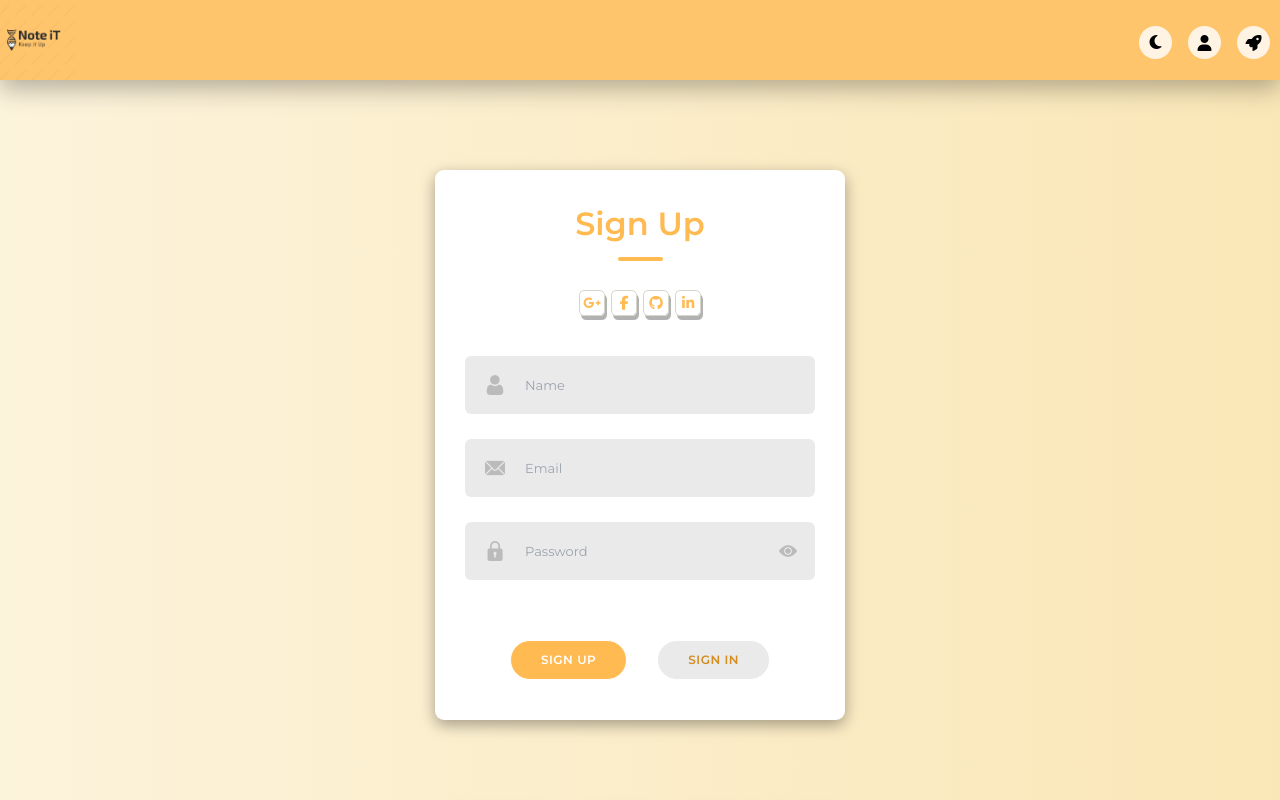
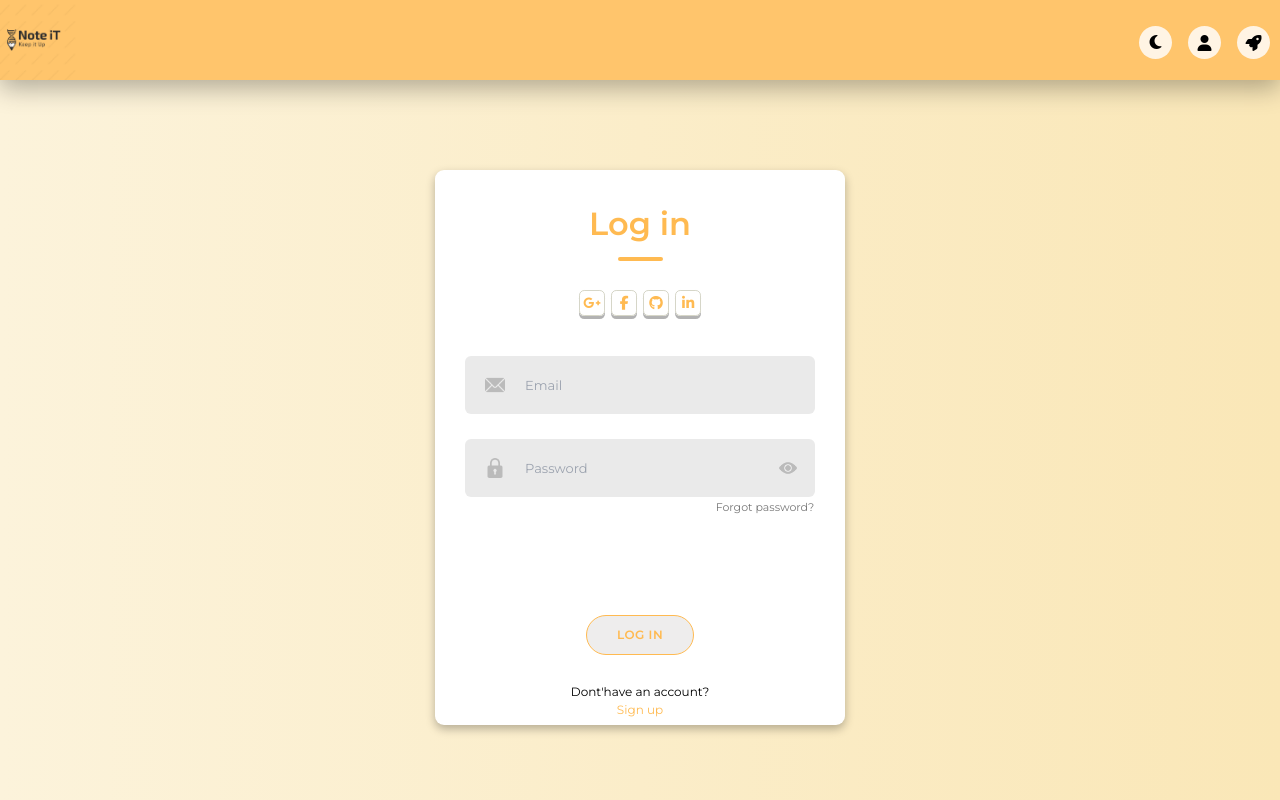
Before and after one commit to bjaneiro90/NoteiT, a React (Vite) app in the folder new front-end/New_NoteApp/: page / in a window 1280 px wide. Shown: the top 800 px of the page. Built offline with nearby package versions, Linux system fonts and the light colour scheme; a web font is replaced by a local one.

Commit message:
sign in/sign up card flip changed done + icons color hover

```diff
--- a/new front-end/New_NoteApp/package.json
+++ b/new front-end/New_NoteApp/package.json
@@ -16,7 +16,8 @@
     "react": "^18.2.0",
     "react-dom": "^18.2.0",
     "react-icons": "^4.12.0",
-    "react-scroll": "^1.9.0"
+    "react-scroll": "^1.9.0",
+    "react-transition-group": "^4.4.5"
   },
   "devDependencies": {
     "@types/react": "^18.2.43",
--- a/new front-end/New_NoteApp/src/App.jsx
+++ b/new front-end/New_NoteApp/src/App.jsx
@@ -6,6 +6,7 @@ import { Navbar } from './components/Navbar'
 import { NoteCard } from './components/NoteCard'
 import { Login } from './components/Login'
 import LoginSignup from './components/LoginSignup'
+import FlippableCard from './components/Flippable-card'
 
 
 
@@ -23,7 +24,7 @@ function App() {
         </div>
         <div className="notes-wrapper">
             {/* <Login/> */}
-            <LoginSignup/>
+            <FlippableCard/>
 
           </div>
 
--- /dev/null
+++ b/new front-end/New_NoteApp/src/assets/css/flippable-card.css
@@ -0,0 +1,5 @@
+.flipabble-card-container {
+    height: 500px;
+    width: 300px;
+    perspective: 1000px;
+}
--- a/new front-end/New_NoteApp/src/assets/css/loginSignup.css
+++ b/new front-end/New_NoteApp/src/assets/css/loginSignup.css
@@ -1,4 +1,11 @@
-
+.card {
+    position: relative;
+    display: flex;
+    left: 50%;
+    top:50%;
+    transform-style: preserve-3d;
+    transition: 1000ms;
+}
 
 
 .container-one {
@@ -8,16 +15,58 @@
     margin-top: 90px;
     background-color: #fff;
     padding-bottom: 30px;
+    padding-left: 30px;
+    padding-right: 30px;
     border-radius: 9px;
-    height: 550px;
-    width: 410px;
-    box-shadow: 0 5px 15px rgba(0, 0, 0, 0.35);
+    height: 555px;
+    width: 412px;
+    box-shadow: 0px 4px 10px rgba(0, 0, 0, 0.28);
+}
+
+.flip-exit {
+    transform: rotateY(0deg)
+}
+
+.flip-exit-active {
+    transform: rotateY(180deg);
+    transition: transform 750ms;
+    transition-timing-function: cubic-bezier(0.57, 0.21, 0.69, 1.25);
+}
+
+.flip-exit-done {
+    transform: rotateY(180deg);
+}
+
+.flip-enter {
+    transform: rotateY(180deg)
+}
+
+.flip-enter-active {
+    transform: rotateY(0deg);
+    transition: transform 750ms;
+    transition-timing-function: cubic-bezier(0.57, 0.21, 0.69, 1.25);
+}
+
+.flip-enter-done {
+    transform: rotateY(0deg);
+
 }
 
 .card-front,
 .card-back {
-    height: 100%;
-    width: 100%;
+    position: absolute;
+    right: 0;
+    left: 0;
+    top: 50%;
+    display: flex;
+    justify-content: center;
+    align-items: center;
+    backface-visibility: hidden;
+    -webkit-backface-visibility: hidden;
+}
+
+.card-back {
+    transform: rotateY(180deg);
 }
 
 .header {
@@ -42,7 +91,7 @@
 }
 
 .social-icons a {
-    box-shadow: 2px 4px 0px rgba(0, 0, 0, 0.3);
+    box-shadow: 0px 3px 0px rgba(0, 0, 0, 0.3);
     border: 1px solid #ccbc;
     border-radius: 20%;
     display: inline-flex;
@@ -52,7 +101,41 @@
     width: 26px;
     height: 26px;
     color: #ffba51;
+    transition: 300ms ease 0ms;
 }
+
+
+
+.social-icons .iconG:hover{
+    background-color: #dc4e41;
+    color: white;
+    transition: 300ms ease 0ms;
+}
+
+
+
+.social-icons .iconF:hover{
+    background-color: #3b5998;
+    color: white;
+    transition: 300ms ease 0ms;
+}
+
+
+
+.social-icons .iconH:hover{
+    background-color: #000000;
+    color: white;
+    transition: 300ms ease 0ms;
+}
+
+
+.social-icons .iconL:hover{
+    background-color: #0077b5;
+    color: white;
+    transition: 300ms ease 0ms;
+}
+
+
 
 .social-icons a:active{
     box-shadow: 0px 0px 0px rgba(0, 0, 0, 0.35);
@@ -66,7 +149,10 @@
     width: 25px;
     height: 25px;
     color: #ffba51;
+    transition: 0ms linear;
 }
+
+
 
 .underline {
     width: 45px;
@@ -75,12 +161,16 @@
     border-radius: 9px;
 }
 
+
+
 .inputs{
     margin-top: 20px;
     display: flex;
     flex-direction: column;
     gap: 25px;
 }
+
+
 
 .input {
     display: flex;
@@ -112,14 +202,22 @@ i {
     font-size: 14px
 }
 
+.forgot-password-span {
+    display: inline-block;
+    white-space:nowrap;
+}
+
 
 .forgot-password {
-    display: flex;
-    align-items: center;
-    color:#ffba51;
-    margin-top: 25px;
-    font-size: 14px;
-    padding-left: 3rem
+    display: inline-block;
+    font-size: 10px;
+    position: absolute;
+    top: 1;
+    left:0;
+    color:#797979;
+    font-size: 11px;
+    padding-left: 4.73rem;
+    padding-top: 2px
 }
 
 .eye-div {
@@ -131,26 +229,49 @@ i {
     cursor: pointer;
 }
 
-.submit-container a:hover span {
+.submit-container a:hover span{
     color:#d48d21;
     cursor: pointer;
     transition: 400ms ease
 }
 
 
+
 .button-box {
+    position: absolute;
+    bottom: 0;
+    left: 50%;
+    right: 50%;
     display: flex;
+    flex-direction: column;
     align-items: center;
-    gap: 30px;
-    margin: 60px auto ;
+    gap: 28px;
+    margin-top: 30px;
+    padding-bottom: 6px;
     width: 220;
+    white-space: nowrap;
 }
+
+
+
+.footer-login{
+    font-size: 12px;
+    text-align: center;
+
+}
+
+.footer-login a {
+    color: #ffba51;
+}
+
+
+
 
 .submit {
     border-width: 0.5px;
     border-style: solid;
-    border-color: white;
-    background-color: #ffba51;
+    border-color: #ffba51;
+    background-color: #bdbaba41;
     font-size: 12px;
     padding: 10px 30px 10px;
     border-radius: 50px;
@@ -158,10 +279,13 @@ i {
     letter-spacing: 0.5px;
     text-transform: uppercase;
     cursor: pointer;
-    color: white
+    color: #ffba51;
+    transition: 300ms ease 0ms;
 }
 
-.gray {
-    background-color: #eaeaea;
-    color:#d48d21
+.submit:hover {
+    -webkit-box-shadow:0px 0px 6px 0px rgba(255,185,81,1);
+    -moz-box-shadow: 0px 0px 6px 0px rgba(255,185,81,1);
+    box-shadow: 0px 0px 6px 0px rgba(255,185,81,1);
+    transition: 300ms ease 0ms;
 }
--- a/new front-end/New_NoteApp/src/components/Flippable-card.jsx
+++ b/new front-end/New_NoteApp/src/components/Flippable-card.jsx
@@ -1,8 +1,15 @@
 import React from 'react'
+import LoginSignup from './LoginSignup'
+import "../assets/css/flippable-card.css"
+
 
 export const FlippableCard = () => {
     return (
-        <div>NoteCard</div>
+        <div className='flippable-card-container'>
+
+              <LoginSignup/>
+
+        </div>
     )
 }
 
--- a/new front-end/New_NoteApp/src/components/LoginSignup.jsx
+++ b/new front-end/New_NoteApp/src/components/LoginSignup.jsx
@@ -5,44 +5,94 @@ import padlock from "../images/padlock.png"
 import view from "../images/view.png"
 import hidden from "../images/hidden.png"
 import { useState } from "react"
-import { motion } from "framer-motion"
+import { CSSTransition } from "react-transition-group"
 
 
 const LoginSignup = () => {
 
 
-    const [action, setAction] = useState("Sign Up")
+    const [action, setAction] = useState(true)
     const [password, setPassword]= useState("")
     const [visible, setVisible] = useState(true)
-    const [isAnimating, setIsAnimating] = useState(false)
 
-    function handleFlip () {
-        if(!isAnimating) {
-            setAction(!setAction)
-            setIsAnimating(true)
-        }
-    }
 
     return (
         //container
         <>
+             <CSSTransition
+                in={action}
+                timeout={300}
+                classNames='flip'
+            >
                 <div className="card">
+                    <div className="card-front">
+                        <section className="container-one">
+                            <div className="header">
+                                <div className="text">Log in</div>
+                                <div className="underline"></div>
+                                <div className="social-icons">
+                                            <a href="#" className="iconG"><i class="fa-brands fa-google-plus-g"></i></a>
+                                            <a href="#" className="iconF"><i class="fa-brands fa-facebook-f"></i></a>
+                                            <a href="#" className="iconH"><i class="fa-brands fa-github"></i></a>
+                                            <a href="#" className="iconL"><i class="fa-brands fa-linkedin-in"></i></a>
+                                        </div>
+                            </div>
+                            <div className="inputs">
+                                <div className="input">
+                                    <img src={email} alt="" />
+                                    <input type="email" placeholder="Email" />
+                                </div>
+                                <div className="input">
+                                    <img src={padlock} alt="" />
+                                    <input
+                                        value={password}
+                                        type= {visible ? "text": "password"}
+                                        placeholder="Password"
+                                        onChange={e=> setPassword(e.target.value)}
+                                    ></input>
+                                    <div className="eye-div" onClick= {() => setVisible(!visible)}>
+                                        {
+                                            visible ? <img className="eye-image" src={view}></img>
+                                            :
+                                            <img className="eye-image"src={hidden}></img>
+                                        }
+                                    </div>
+                                </div>
+
+                            </div>
+                            <div className="submit-container">
+                                    <a className="forgot-password" href="">
+                                    <span className="forgot-password-span">Forgot password?</span></a>
+                                <div className="button-box">
+                                    <button className="submit">Log In</button>
+                                    <div className="footer-login">
+                                        <span>Dont'have an account?</span>
+                                        <p><a onClick={() =>{setAction((v) => !v)}}>
+                                            <span className="link">Sign up</span>
+                                        </a>
+                                        </p>
+                                </div>
+
+                                </div>
+                            </div>
+                        </section>
+                    </div>
                     <div className="card-back">
                     <section className="container-one">
                         <div className="header">
-                        <div className="text">{action}</div>
+                            <div className="text">Sign up</div>
                             <div className="underline"></div>
                             <div className="social-icons">
-                                    <a href="#" className="icon"><i class="fa-brands fa-google-plus-g"></i></a>
-                                    <a href="#" className="icon"><i class="fa-brands fa-facebook-f"></i></a>
-                                    <a href="#" className="icon"><i class="fa-brands fa-github"></i></a>
-                                    <a href="#" className="icon"><i class="fa-brands fa-linkedin-in"></i></a>
+                                        <a href="#" className="iconG"><i class="fa-brands fa-google-plus-g"></i></a>
+                                        <a href="#" className="iconF"><i class="fa-brands fa-facebook-f"></i></a>
+                                        <a href="#" className="iconH"><i class="fa-brands fa-github"></i></a>
+                                        <a href="#" className="iconL"><i class="fa-brands fa-linkedin-in"></i></a>
                                     </div>
                         </div>
                         <div className="inputs">
-                        {action === "Sign In"? null : <div className="input">
+                            <div className="input">
                                 <img src={user} alt="" />
-                            <input type="text" placeholder="Name" /></div>}
+                                <input type="text" placeholder="Name" /></div>
                             <div className="input">
                                 <img src={email} alt="" />
                                 <input type="email" placeholder="Email" />
@@ -65,63 +115,21 @@ const LoginSignup = () => {
                             </div>
                         </div>
                         <div className="submit-container">
-                        {action === "Sign Up" ? null :  <a className="forgot-password" href="">
-                            <span>Forget your password?</span></a> }
                             <div className="button-box">
-                            <button className={action === "Sign In"?"submit gray" : "submit"} onClick={() =>{setAction("Sign Up")}}>Sign up</button>
-                            <button className={action === "Sign Up"?"submit gray":"submit"} onClick={() =>{setAction("Sign In")}}>Sign In</button>
+                                <button className="submit">Sign up</button>
+                                <div className="footer-login">
+                                        <span>Already have an account with us?</span>
+                                        <p><a onClick={() =>{setAction((v) => !v)}}>
+                                            <span className="link">Go back to Log in</span>
+                                        </a>
+                                        </p>
                                 </div>
-                    </div>
-                </section>
-            </div>
-            <div className="card-front">
-            <section className="container-one">
-                <div className="header">
-                    <div className="text">{action}</div>
-                    <div className="underline"></div>
-                    <div className="social-icons">
-                                <a href="#" className="icon"><i class="fa-brands fa-google-plus-g"></i></a>
-                                <a href="#" className="icon"><i class="fa-brands fa-facebook-f"></i></a>
-                                <a href="#" className="icon"><i class="fa-brands fa-github"></i></a>
-                                <a href="#" className="icon"><i class="fa-brands fa-linkedin-in"></i></a>
-                            </div>
-                </div>
-                <div className="inputs">
-                    {action === "Sign In"? null : <div className="input">
-                        <img src={user} alt="" />
-                        <input type="text" placeholder="Name" /></div>}
-                    <div className="input">
-                        <img src={email} alt="" />
-                        <input type="email" placeholder="Email" />
-                    </div>
-                    <div className="input">
-                        <img src={padlock} alt="" />
-                        <input
-                            value={password}
-                            type= {visible ? "text": "password"}
-                            placeholder="Password"
-                            onChange={e=> setPassword(e.target.value)}
-                        ></input>
-                        <div className="eye-div" onClick= {() => setVisible(!visible)}>
-                            {
-                                visible ? <img className="eye-image" src={view}></img>
-                                :
-                                <img className="eye-image"src={hidden}></img>
-                            }
-                        </div>
-                    </div>
-                </div>
-                <div className="submit-container">
-                    {action === "Sign Up" ? null :  <a className="forgot-password" href="">
-                        <span>Forget your password?</span></a> }
-                    <div className="button-box">
-                        <button className={action === "Sign In"?"submit gray" : "submit"} onClick={() =>{setAction("Sign Up")}}>Sign up</button>
-                        <button className={action === "Sign Up"?"submit gray":"submit"} onClick={() =>{setAction("Sign In")}}>Sign In</button>
                             </div>
                         </div>
                     </section>
                 </div>
                 </div>
+            </CSSTransition>
      </>
     )
 }
```
Also changed, not shown: 1 other file (tests, documents, lock files or other folders). Lines whose indentation alone changed are shown as unchanged.
